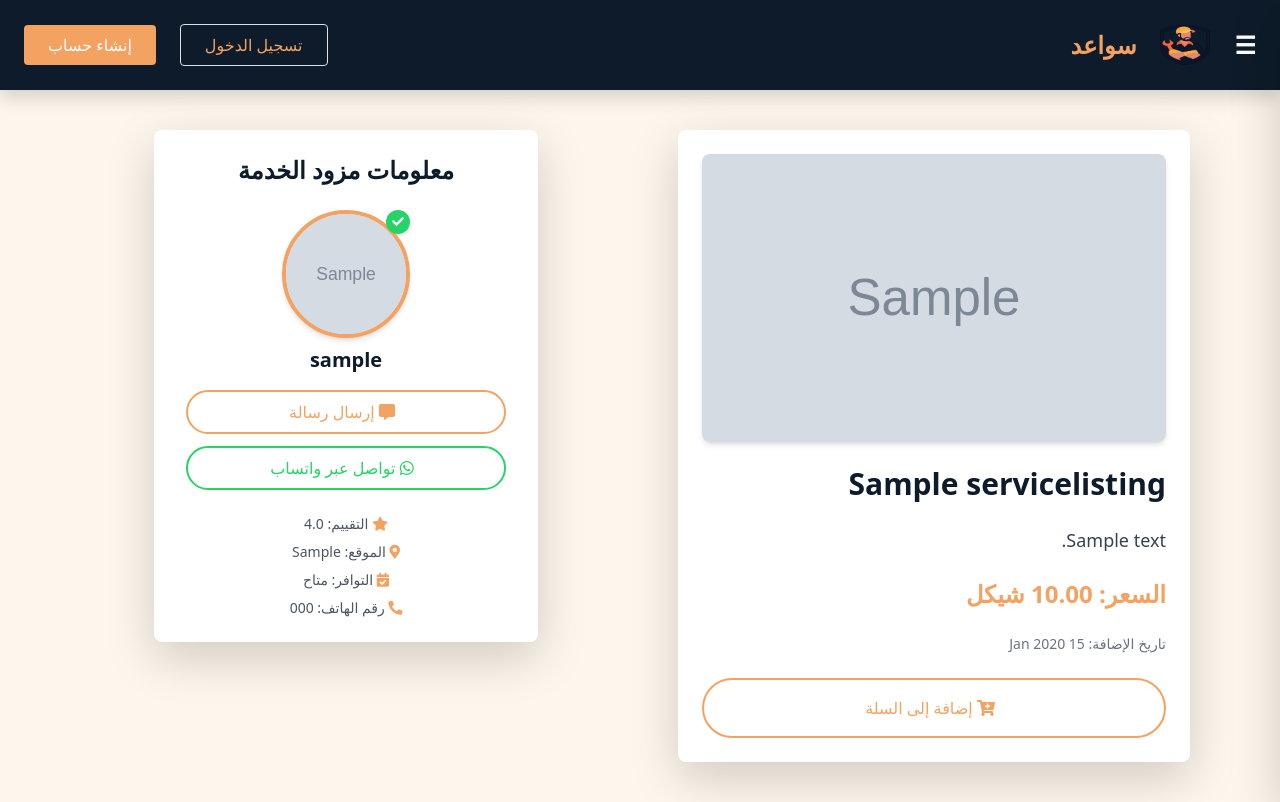
After one commit to shahdzeiad96/Sawa-ed, a Django app: page /service/1/ in a window 1280 px wide. The commit adds this page. Run offline with Django 5.2, Linux system fonts and the light colour scheme; tables that the repository leaves empty hold one stand-in row (values such as "Sample post"); grey boxes marked "Sample" are stand-in pictures; some libraries are stand-ins or nearby versions.

Commit message:
add details view

```diff
--- /dev/null
+++ b/Sawaed_app/templates/service_details.html
@@ -0,0 +1,70 @@
+<head>
+    <link href="https://cdnjs.cloudflare.com/ajax/libs/font-awesome/5.15.4/css/all.min.css" rel="stylesheet">
+    <title>عرض تفاصيل الخدمة</title>
+</head>
+{% extends 'index.html' %}
+{% block content %}
+{% load static %}
+
+<div class="container mx-auto p-2">
+    <div class="max-w-6xl mx-auto grid grid-cols-1 lg:grid-cols-2 gap-4 items-start justify-center">
+
+        <div class="bg-white shadow-lg rounded-lg p-6 w-full max-w-lg mx-auto">
+            <div class="mb-4">
+                {% if service.image %}
+                    <img src="{{ service.image.url }}" alt="{{ service.name }}" class="w-full h-72 object-cover rounded-lg shadow-md">
+                {% else %}
+                    <img src="{% static 'images/placeholder.png' %}" alt="صورة افتراضية" class="w-full h-72 object-cover rounded-lg shadow-md">
+                {% endif %}
+            </div>
+            <h2 class="text-3xl font-semibold text-[#0d1b2a] mb-4">{{ service.name }}</h2>
+            <p class="text-lg text-gray-700 mb-4">{{ service.description }}</p>
+            <p class="font-bold text-[#f4a261] text-2xl mb-4">السعر: {{ service.price }} شيكل</p>
+            <p class="text-sm text-gray-500">تاريخ الإضافة: {{ service.created_at|date:"d M Y" }}</p>
+
+            <div class="mt-6">
+                <a href="#" class="rounded-full border-2 border-[#f4a261] text-[#f4a261] px-6 py-3 w-full block text-center hover:bg-[#f4a261] hover:text-white transition duration-200">
+                    <i class="fas fa-cart-plus mr-2"></i> إضافة إلى السلة
+                </a>
+            </div>
+        </div>
+
+        <div class="bg-white shadow-lg rounded-lg p-6 w-full max-w-sm mx-auto mt-8 lg:mt-0">
+            <h3 class="text-2xl font-semibold text-[#0d1b2a] mb-6 text-center">معلومات مزود الخدمة</h3>
+
+            <div class="flex flex-col items-center space-y-4">
+                <div class="relative">
+                    <div class="w-32 h-32 bg-gray-200 rounded-full overflow-hidden border-4 border-[#f4a261] shadow-md flex items-center justify-center">
+                        <img src="{{ handyman.user.image.url }}" alt="{{ handyman.user.username }}" class="w-full h-full object-cover">
+                    </div>
+                    <!-- if user is available to work-->
+                    <div class="absolute top-0 right-0 bg-[#25D366] text-white rounded-full w-6 h-6 flex items-center justify-center text-xs font-bold" style="background-color: {% if handyman.availability %}#25D366{% else %}#dc3545{% endif %};">
+                        <i class="fas fa-check"></i>
+                    </div>
+                </div>
+
+                <h4 class="text-xl font-semibold text-[#0d1b2a] mt-2">{{ handyman.user.username }}</h4>
+
+                <div class="flex flex-col space-y-3 w-full items-center">
+                    <a href="#" class="rounded-full border-2 border-[#f4a261] text-[#f4a261] px-6 py-2 w-full max-w-xs text-center hover:bg-[#f4a261] hover:text-white transition duration-200">
+                        <i class="fas fa-comment-alt mr-2"></i> إرسال رسالة
+                    </a>
+
+                    <a href="https://wa.me/{{ handyman.user.phone_number }}" target="_blank" class="rounded-full border-2 border-[#25D366] text-[#25D366] px-6 py-2 w-full max-w-xs text-center hover:bg-[#25D366] hover:text-white transition duration-200">
+                        <i class="fab fa-whatsapp mr-2"></i> تواصل عبر واتساب
+                    </a>
+                </div>
+
+                <div class="mt-4 space-y-2 text-sm text-gray-600 text-center">
+                    <p><i class="fas fa-star text-[#f4a261]"></i> التقييم: {{ handyman.rating }}</p>
+                    <p><i class="fas fa-map-marker-alt text-[#f4a261]"></i> الموقع: {{ handyman.location }}</p>
+                    <p><i class="fas fa-calendar-check text-[#f4a261]"></i> التوافر: {% if handyman.availability %}متاح{% else %}غير متاح{% endif %}</p>
+                    <p><i class="fas fa-phone-alt text-[#f4a261]"></i> رقم الهاتف: {{ handyman.user.phone_number }}</p>
+                </div>
+            </div>
+        </div>
+
+    </div>
+</div>
+
+{% endblock %}
--- a/Sawaed_app/templates/userhome.html
+++ b/Sawaed_app/templates/userhome.html
@@ -39,7 +39,7 @@
               <h3 class="text-lg font-semibold">اسم الخدمة : {{ service.name }}</h3>
               <p class="text-gray-600 mb-4">عن الخدمة : {{ service.description|truncatewords:20 }}</p>
               <p class="font-bold text-[#f4a261]">السعر: {{ service.price }} شيكل</p>
-              <a href="#" class="text-[#f4a261] mt-4 block text-center">عرض التفاصيل</a>
+              <a href="{% url 'service_detail' service.id %}" class="text-[#f4a261] mt-4 block text-center">عرض التفاصيل</a>
             </div>
           {% endfor %}
         </div>
--- a/Sawaed_app/urls.py
+++ b/Sawaed_app/urls.py
@@ -15,4 +15,6 @@ urlpatterns = [
     path('profile/edit',views.edit_profile,name='edit-profile'),
     path('logout/',views.logout,name='logout'),
     path('add_service/addservice', views.add_service, name='add_service'),
+    path('service/<int:service_id>/', views.service_detail, name='service_detail'),
+
 ]+ static(settings.MEDIA_URL, document_root=settings.MEDIA_ROOT)
--- a/Sawaed_app/views.py
+++ b/Sawaed_app/views.py
@@ -73,8 +73,6 @@ def user_home(request):
         'services':services
 
     }
-
-
     return render(request,'userhome.html',context)
 
 def add_service(request):
@@ -112,8 +110,15 @@ def add_service(request):
 
     return render(request, 'addservice.html')
 
+def service_detail(request, service_id):
+    service =ServiceListing.objects.get(id=service_id)
+    handyman = HandymanProfile.objects.get(user=service.handyman)
+    context = {
+        'service': service,
+        'handyman': handyman,
+    }
 
-
+    return render(request, 'service_details.html', context)
 def edit_profile(request):
     if request.method == "POST":
         username = request.POST.get("username")
```
